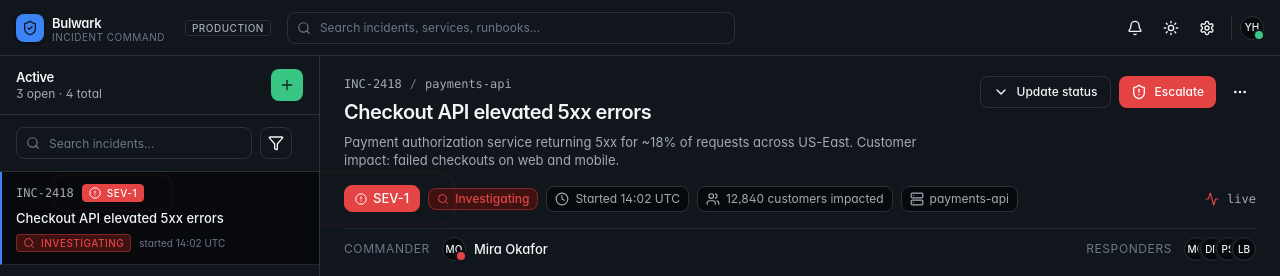
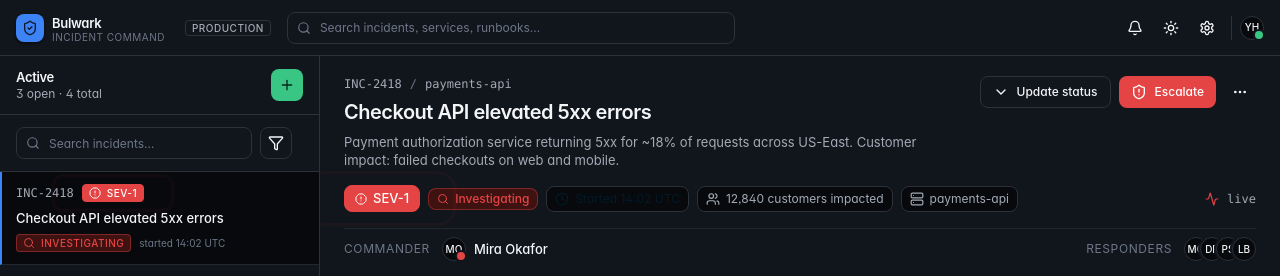
Before and after one commit to Soffi-Originals/bulwark-demo, a React (Vite) app: page / in a window 1280 px wide. Shown: the top 276 px of the page. Built offline with nearby package versions, Linux system fonts and the light colour scheme.

Commit message:
AI: Edit src/features/incident/IncidentHeader.tsx

```diff
--- a/src/features/incident/IncidentHeader.tsx
+++ b/src/features/incident/IncidentHeader.tsx
@@ -50,7 +50,7 @@ export function IncidentHeader({ incident }: IncidentHeaderProps) {
       <div className="flex flex-wrap items-center gap-2">
         <SeverityBadge severity={incident.severity} pulse />
         <StatusBadge status={incident.status} />
-        <span className="inline-flex items-center gap-1.5 text-xs text-fg-muted px-2 py-1 border border-line rounded-md bg-surface-sunken">
+        <span className="inline-flex items-center gap-1.5 text-xs text-accent-fg px-2 py-1 border border-line rounded-md bg-surface-sunken">
           <Clock className="size-3.5" /> Started {incident.startedAt}
         </span>
         <span className="inline-flex items-center gap-1.5 text-xs text-fg-muted px-2 py-1 border border-line rounded-md bg-surface-sunken">
```
